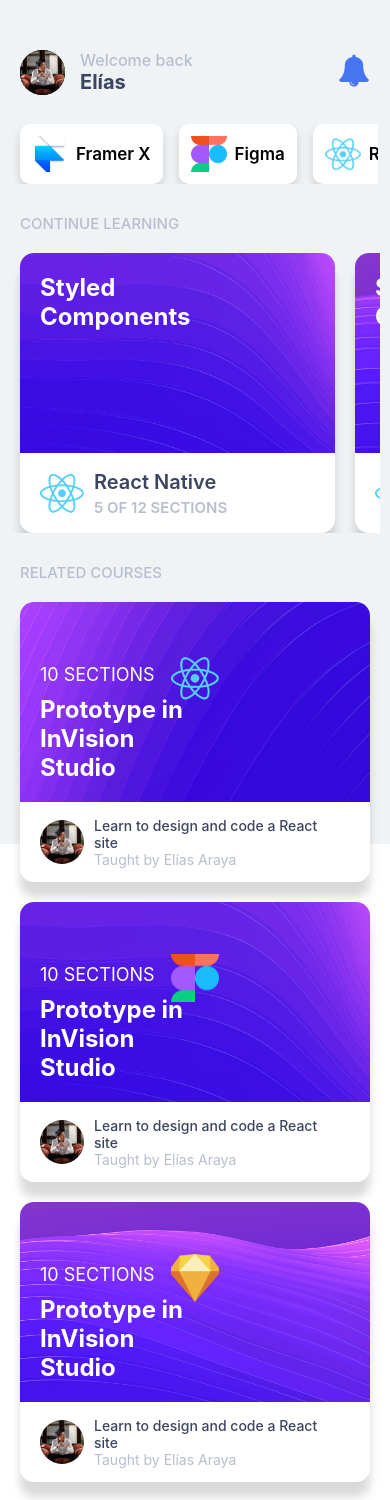
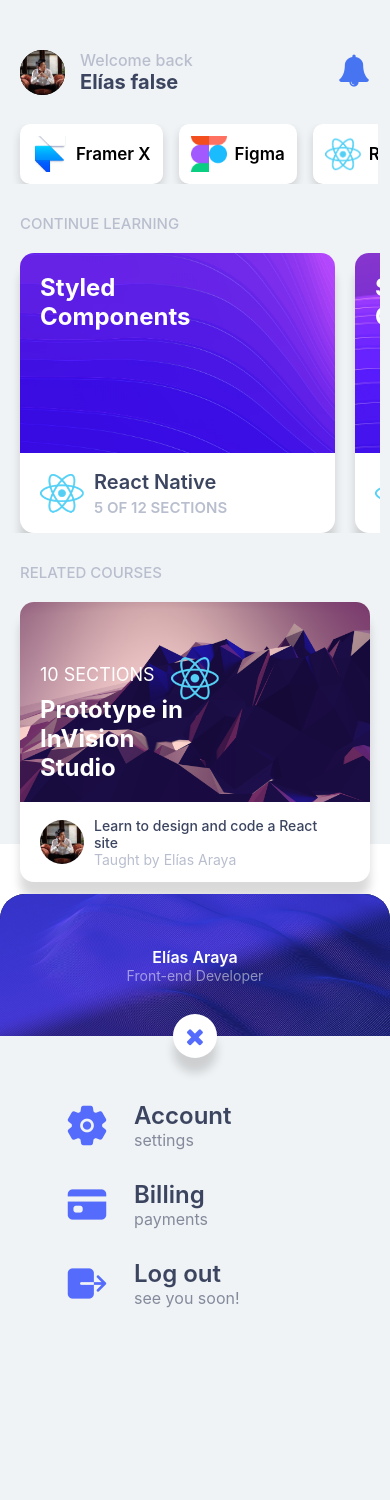
Before and after one commit to Th3lios/BlogApp, a React Native app: screen / in a window 390 px wide. Shown: the top 1500 px of the page. Built offline with nearby package versions, Linux system fonts and the light colour scheme.

Commit message:
eslint added

```diff
--- /dev/null
+++ b/src/components/Items/MenuItem.js
@@ -0,0 +1,42 @@
+import React from 'react'
+import { View, Text, StyleSheet } from 'react-native'
+import Icon from 'react-native-vector-icons/Ionicons'
+Icon.loadFont();
+
+const MenuItem = ({icon, title, text}) => {
+  return (
+    <View style={styles.container}>
+      <Icon style={styles.icon} name={icon} size={44} color="#546bfb" />
+      <View style={styles.content}>
+        <Text style={styles.title}>{title}</Text>
+        <Text style={styles.text}>{text}</Text>
+      </View>
+    </View>
+  )
+}
+
+const styles = StyleSheet.create({
+  container: {
+    flexDirection: "row",
+    margin: 15
+  },
+  icon: {
+
+  },
+  content: {
+    paddingLeft: 25
+  },
+  title: {
+    color: "#3c4560",
+    fontSize: 24,
+    fontWeight: "600"
+  },
+  text: {
+    fontSize: 16,
+    color: "#3c4560",
+    opacity: 0.6
+  }
+
+})
+
+export default MenuItem
--- /dev/null
+++ b/src/components/Modals/MenuModal.js
@@ -0,0 +1,153 @@
+import React, {Component} from 'react';
+import {
+  View,
+  StyleSheet,
+  Animated,
+  Text,
+  Dimensions,
+  Image,
+  TouchableOpacity,
+} from 'react-native';
+import MenuItem from '../Items/MenuItem';
+import Icon from 'react-native-vector-icons/Ionicons';
+import IconF from 'react-native-vector-icons/FontAwesome';
+import {mitem} from '../../data/cardData';
+import {connect} from 'react-redux';
+import {setMenuModal} from '../../redux/actions/modalAction/modalAction';
+Icon.loadFont();
+IconF.loadFont();
+
+const {width, height} = Dimensions.get('window');
+
+class MenuModal extends Component {
+  constructor(props) {
+    super(props);
+    this.state = {
+      top: new Animated.Value(height),
+      modal: false,
+    };
+  }
+
+  componentDidUpdate() {
+    this.toggleMenu();
+  }
+
+  toggleMenu = () => {
+    if (this.props.action === true) {
+      Animated.timing(this.state.top, {
+        toValue: 0,
+        duration: 1000,
+        useNativeDriver: false,
+      }).start();
+    }
+
+    if (this.props.action === false) {
+      Animated.timing(this.state.top, {
+        toValue: height,
+        duration: 1000,
+        useNativeDriver: false,
+      }).start();
+    }
+  };
+
+  render() {
+    return (
+      <Animated.View style={[styles.container, {top: this.state.top}]}>
+        <View style={styles.cover}>
+          <Image
+            style={styles.image}
+            source={require('../../assets/background12.jpg')}
+          />
+          <Text style={styles.author}>Elías Araya</Text>
+          <Text style={styles.subtitle}>Front-end Developer</Text>
+        </View>
+        <TouchableOpacity
+          onPress={() => this.props.setMenuModal(false)}
+          style={styles.iconButton}>
+          <IconF style={styles.closed} name="close" size={24} color="#546bfb" />
+        </TouchableOpacity>
+        <View style={styles.content}>
+          {mitem.map((item, key) => (
+            <MenuItem {...item} key={key} />
+          ))}
+        </View>
+      </Animated.View>
+    );
+  }
+}
+
+const styles = StyleSheet.create({
+  container: {
+    position: 'absolute',
+    backgroundColor: '#f0f3f5',
+    height: height,
+    width: width,
+    borderRadius: 25,
+    overflow: 'hidden',
+    left: 0,
+    marginTop: 50,
+  },
+  cover: {
+    height: 142,
+    backgroundColor: 'black',
+    justifyContent: 'center',
+    alignItems: 'center',
+  },
+  content: {
+    justifyContent: 'center',
+    padding: 50,
+  },
+  image: {
+    height: '100%',
+    width: '100%',
+    position: 'absolute',
+    top: 0,
+    left: 0,
+  },
+  iconButton: {
+    backgroundColor: 'white',
+    height: 44,
+    width: 44,
+    borderRadius: 22,
+    alignItems: 'center',
+    justifyContent: 'center',
+    position: 'absolute',
+    top: 142 - 22,
+    left: '50%',
+    marginLeft: -22,
+    // ios
+    shadowColor: '#000',
+    shadowOffset: {
+      width: 0,
+      height: 15,
+    },
+    shadowOpacity: 0.15,
+    shadowRadius: 9.51,
+    // android
+    elevation: 15,
+  },
+  author: {
+    color: 'white',
+    fontSize: 16,
+    fontWeight: '600',
+  },
+  subtitle: {
+    color: 'rgba(255,255,255,0.5)',
+    fontSize: 14,
+    fontWeight: '400',
+  },
+});
+
+const mapStateToProps = (state) => {
+  return {
+    action: state.modal.action,
+  };
+};
+
+const mapDispatchToProps = (dispatch) => {
+  return {
+    setMenuModal: (value) => dispatch(setMenuModal(value)),
+  };
+};
+
+export default connect(mapStateToProps, mapDispatchToProps)(MenuModal);
--- a/src/data/cardData.js
+++ b/src/data/cardData.js
@@ -50,7 +50,7 @@ export const rcards = [
     section: "10 Sections",
     caption: "Learn to design and code a React site",
     author: "Taught by Elías Araya",
-    image: require("../assets/background1.jpg"),
+    image: require("../assets/background11.jpg"),
     logo: require("../assets/logo-react.png"),
     avatar: require('../assets/avatar.jpg')
   },
@@ -82,3 +82,21 @@ export const rcards = [
     avatar: require('../assets/avatar.jpg')
   },
 ]
+
+export const mitem = [
+  {
+    icon: "settings",
+    title: "Account",
+    text: "settings"
+  },
+  {
+    icon: "card",
+    title: "Billing",
+    text: "payments"
+  },
+  {
+    icon: "exit",
+    title: "Log out",
+    text: "see you soon!"
+  }
+]
--- /dev/null
+++ b/src/redux/actions/modalAction/modalAction.js
@@ -0,0 +1,6 @@
+export const SET_MENU_MODAL = 'SET_MENU_MODAL';
+export const SET_MENU_MODAL_STATE = 'SET_MENU_MODAL_STATE';
+
+export const setMenuModal = (value) => {
+  return {type: SET_MENU_MODAL, data: value};
+};
--- a/src/redux/actions/testAction/testAction.js
+++ b/src/redux/actions/testAction/testAction.js
@@ -1,5 +1,5 @@
-export const TEST_ACTION = 'TEST_ACTION'
+export const TEST_ACTION = 'TEST_ACTION';
 
 export const testAction = () => {
-  return { type: TEST_ACTION }
-}
+  return {type: TEST_ACTION};
+};
--- /dev/null
+++ b/src/redux/reducers/modalReducer/modalReducer.js
@@ -0,0 +1,17 @@
+import * as actionTypes from '../../actions/modalAction/modalAction';
+
+const initialState = {
+  action: false,
+};
+
+export const menuReducer = (state = initialState, action) => {
+  switch (action.type) {
+    case actionTypes.SET_MENU_MODAL_STATE:
+      return {
+        ...state,
+        action: action.data,
+      };
+    default:
+      return state;
+  }
+};
--- /dev/null
+++ b/src/redux/sagas/modalSaga/modalSaga.js
@@ -0,0 +1,21 @@
+import {put, call, takeLatest} from 'redux-saga/effects';
+
+// actions
+import * as actionTypes from '../../actions/modalAction/modalAction';
+
+// api call
+import api from '../../api/api';
+
+function* setMenuModal(value) {
+  try {
+    console.log(value);
+    yield put({type: actionTypes.SET_MENU_MODAL_STATE, data: value});
+  } catch (error) {
+    console.log(error);
+  }
+}
+
+// watcher
+export default function* modal() {
+  yield takeLatest(actionTypes.SET_MENU_MODAL_STATE, setMenuModal);
+}
--- a/src/redux/sagas/rootSaga.js
+++ b/src/redux/sagas/rootSaga.js
@@ -1,10 +1,8 @@
-import { all } from 'redux-saga/effects'
+import {all} from 'redux-saga/effects';
 
 // sagas
-import testSaga from './testSaga/testSaga'
+import modal from './modalSaga/modalSaga';
 
 export default function* rootSaga() {
-  yield all ([
-    testSaga()
-  ])
+  yield all([modal()]);
 }
--- a/src/screens/HomeScreen/HomeScreen.js
+++ b/src/screens/HomeScreen/HomeScreen.js
@@ -1,114 +1,155 @@
-import React, { Component } from 'react'
+import React, {Component} from 'react';
 import {
   View,
   Text,
   StyleSheet,
   Image,
   ScrollView,
-  SafeAreaView
-} from 'react-native'
-import Card from '../../components/Cards/Card'
-import LogoCard from '../../components/Cards/LogoCard'
-import RelatedCard from '../../components/Cards/RelatedCard'
-import { cards, rcards, logos } from '../../data/cardData';
+  SafeAreaView,
+  TouchableOpacity,
+} from 'react-native';
+import Card from '../../components/Cards/Card';
+import LogoCard from '../../components/Cards/LogoCard';
+import RelatedCard from '../../components/Cards/RelatedCard';
+import MenuModal from '../../components/Modals/MenuModal';
+import {cards, rcards, logos} from '../../data/cardData';
 import Icon from 'react-native-vector-icons/Ionicons';
 import IconF from 'react-native-vector-icons/FontAwesome';
+import {connect} from 'react-redux';
+import {setMenuModal} from '../../redux/actions/modalAction/modalAction';
 Icon.loadFont();
 IconF.loadFont();
 
 class HomeScreen extends Component {
+  constructor(props) {
+    super(props);
+  }
+
   render() {
     return (
       <View style={styles.container}>
         <SafeAreaView>
-          <ScrollView style={{height:"100%"}}>
+          <ScrollView style={{height: '100%'}}>
             <View style={styles.titleBar}>
               <IconF
                 style={styles.icon}
                 name="bell"
                 size={32}
-                color="#4775f2"/>
-              <Image  style={styles.avatar} source={require('../../assets/avatar.jpg')}/>
+                color="#4775f2"
+              />
+              <TouchableOpacity
+                style={styles.avatarContainer}
+                onPress={() => this.props.setMenuModal(true)}>
+                <Image
+                  style={styles.avatar}
+                  source={require('../../assets/avatar.jpg')}
+                />
+              </TouchableOpacity>
               <Text style={styles.title}>Welcome back</Text>
-              <Text style={styles.name}>Elías</Text>
+              <Text style={styles.name}>
+                Elías {this.props.action === true ? 'true' : 'false'}
+              </Text>
             </View>
             <ScrollView
               style={styles.logoScroll}
               horizontal={true}
-              showsHorizontalScrollIndicator={false}
-            >
-              {logos.map((item, key) => <LogoCard {...item} key={key}/>)}
+              showsHorizontalScrollIndicator={false}>
+              {logos.map((item, key) => (
+                <LogoCard {...item} key={key} />
+              ))}
             </ScrollView>
             <Text style={styles.subtitle}>Continue Learning</Text>
             <ScrollView
               style={styles.wrapper}
               horizontal={true}
               showsHorizontalScrollIndicator={false}>
-              { cards.map((item, key) => <Card {...item} key={key} />)}
+              {cards.map((item, key) => (
+                <Card {...item} key={key} />
+              ))}
             </ScrollView>
             <Text style={styles.subtitle}>Related Courses</Text>
-              <View style={styles.wrapper}>
-                { rcards.map((item, key) => <RelatedCard {...item} key={key} />)}
-              </View>
+            <View style={styles.wrapper}>
+              {rcards.map((item, key) => (
+                <RelatedCard {...item} key={key} />
+              ))}
+            </View>
           </ScrollView>
         </SafeAreaView>
+        <MenuModal />
       </View>
-    )
+    );
   }
 }
 
 const styles = StyleSheet.create({
-  container: {
-    flex:1,
-    backgroundColor: "#f0f3f5",
+  container: {
+    flex: 1,
+    backgroundColor: '#f0f3f5',
   },
   title: {
     fontSize: 16,
-    color: "#b8bece",
-    fontWeight: "500"
+    color: '#b8bece',
+    fontWeight: '500',
   },
-  subtitle:{
-    color: "#b8bece",
-    fontWeight: "500",
+  subtitle: {
+    color: '#b8bece',
+    fontWeight: '500',
     fontSize: 15,
     marginLeft: 20,
     marginTop: 30,
-    textTransform: "uppercase"
+    textTransform: 'uppercase',
   },
   name: {
     fontSize: 20,
-    color: "#3c4560",
-    fontWeight: "bold"
+    color: '#3c4560',
+    fontWeight: 'bold',
   },
   titleBar: {
-    width: "100%",
+    width: '100%',
     marginTop: 50,
-    paddingLeft: 80
+    paddingLeft: 80,
   },
   avatar: {
     width: 45,
     height: 45,
+    backgroundColor: 'black',
+  },
+  avatarContainer: {
     borderRadius: 22,
-    backgroundColor: "black",
+    position: 'absolute',
+    width: 45,
+    height: 45,
+    top: 0,
+    left: 0,
     marginLeft: 20,
-    position: "absolute",
-    top: 0,
-    left: 0
+    overflow: 'hidden',
   },
   wrapper: {
     marginHorizontal: 10,
-    overflow: "visible"
+    overflow: 'visible',
   },
   icon: {
-    position: "absolute",
+    position: 'absolute',
     top: 5,
-    right:20
+    right: 20,
   },
   logoScroll: {
     marginHorizontal: 12,
-    overflow: "visible",
+    overflow: 'visible',
     marginTop: 30,
-  }
-})
+  },
+});
 
-export default HomeScreen
+const mapStateToProps = (state) => {
+  return {
+    action: state.modal.action,
+  };
+};
+
+const mapDispatchToProps = (dispatch) => {
+  return {
+    setMenuModal: (value) => dispatch(setMenuModal(value)),
+  };
+};
+
+export default connect(mapStateToProps, mapDispatchToProps)(HomeScreen);
```
Also changed, not shown: src/redux/reducers/rootReducer.js (+7 -1 lines), src/redux/reducers/testReducer/testReducer.js (+7 -7 lines), src/redux/sagas/testSaga/testSaga.js (+5 -5 lines).
